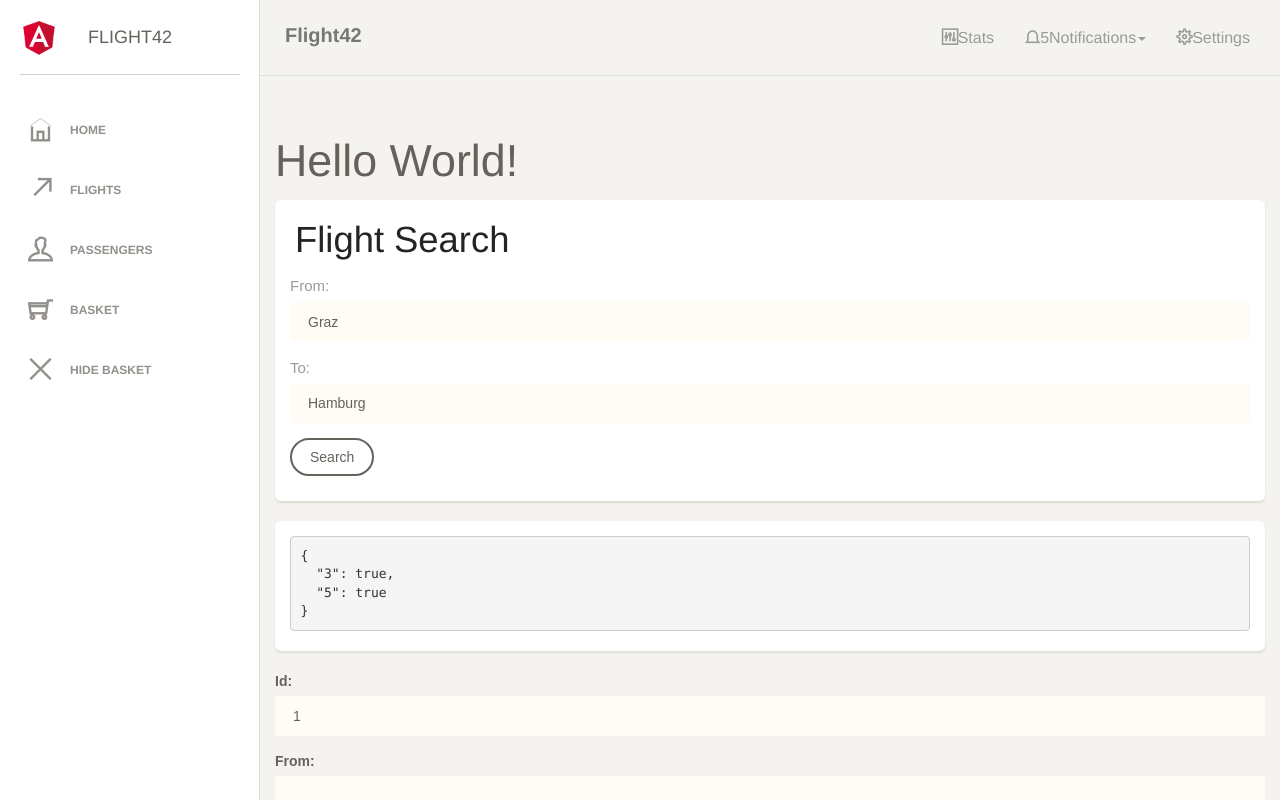
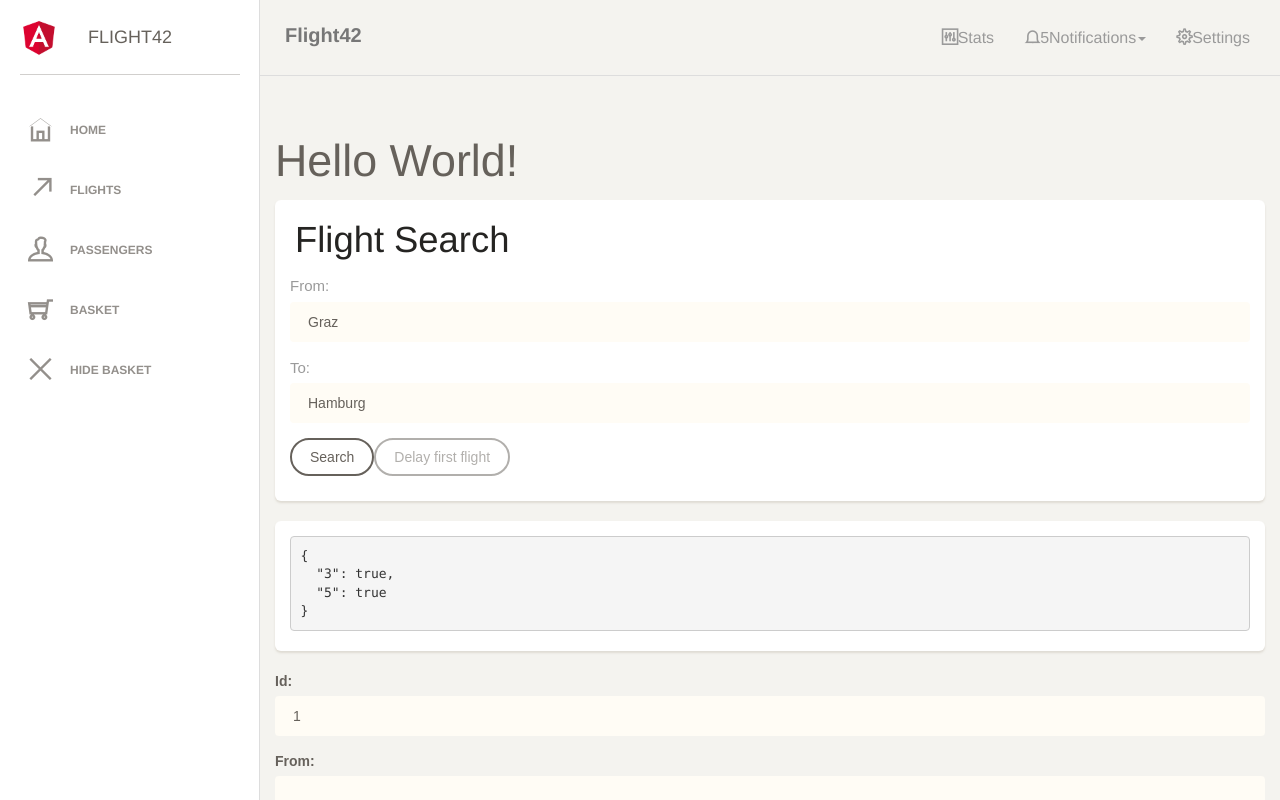
Before and after one commit to L-X-T/unigraz-essentials, an Angular app: page / in a window 1280 px wide. Built offline with nearby package versions, Linux system fonts and the light colour scheme; a web font is replaced by a local one.

Commit message:
Delay first flight to demonstrate ngOnChanges

```diff
--- a/src/app/flight-booking/flight-card/flight-card.component.ts
+++ b/src/app/flight-booking/flight-card/flight-card.component.ts
@@ -8,7 +8,7 @@ import { Flight } from '../../entities/flight';
   styleUrls: ['./flight-card.component.css']
 })
 export class FlightCardComponent implements OnInit, OnChanges {
-  debug = false;
+  debug = true;
 
   @Input() item: Flight;
   @Input() selected: boolean;
@@ -17,7 +17,7 @@ export class FlightCardComponent implements OnInit, OnChanges {
 
   ngOnChanges(): void {
     if (this.debug) {
-      console.warn('[FlightCardComponent - OnChanges()]');
+      console.warn('[FlightCardComponent - ngOnChanges()]');
       console.log(this.item);
       console.log('selected: ' + this.selected);
     }
--- a/src/app/flight-booking/flight-edit/flight-edit.component.ts
+++ b/src/app/flight-booking/flight-edit/flight-edit.component.ts
@@ -1,4 +1,4 @@
-import { Component, Input, OnChanges, OnInit } from '@angular/core';
+import { Component, Input, OnChanges, OnDestroy, OnInit, SimpleChanges } from '@angular/core';
 import { FormBuilder, FormGroup, Validators } from '@angular/forms';
 import { FlightService } from '../flight-search/flight.service';
 import { Flight } from '../../entities/flight';
@@ -9,7 +9,7 @@ import { validateCity } from '../shared/validation/city-validator';
   templateUrl: './flight-edit.component.html',
   styleUrls: ['./flight-edit.component.css']
 })
-export class FlightEditComponent implements OnChanges, OnInit {
+export class FlightEditComponent implements OnChanges, OnInit, OnDestroy {
   @Input() flight: Flight;
 
   editForm: FormGroup;
@@ -18,19 +18,28 @@ export class FlightEditComponent implements OnChanges, OnInit {
 
   constructor(private fb: FormBuilder, private flightService: FlightService) {}
 
-  ngOnChanges(): void {
+  ngOnChanges(changes: SimpleChanges): void {
+    console.warn('[FlightEditComponent] Changes!');
+    console.log(changes);
+
     if (this.editForm && this.flight) {
       this.editForm.patchValue(this.flight);
     }
   }
 
   ngOnInit(): void {
+    console.warn('[FlightEditComponent] Good morning!');
+
     this.editForm = this.fb.group({
       id: [1, [Validators.required]],
       from: ['', [Validators.required, Validators.minLength(3), Validators.maxLength(15), validateCity]],
       to: ['', [Validators.required, Validators.minLength(3), Validators.maxLength(15), validateCity]],
       date: ['', [Validators.required, Validators.minLength(33), Validators.maxLength(33)]]
     });
+  }
+
+  ngOnDestroy(): void {
+    console.warn('[FlightEditComponent] Bye bye!');
   }
 
   save(): void {
--- a/src/app/flight-booking/flight-search/flight-search.component.html
+++ b/src/app/flight-booking/flight-search/flight-search.component.html
@@ -37,10 +37,9 @@
       </flight-validation-errors>
 
       <div class="form-group">
-        <button
-          [disabled]="!to || !from || form.invalid"
-          (click)="search()"
-          class="btn btn-default">Search</button>
+        <button [disabled]="!to || !from || form.invalid" (click)="search()" class="btn btn-default">Search</button>
+
+        <button [disabled]="flights.length === 0" (click)="delayFirstFlight()" class="btn btn-default">Delay first flight</button>
       </div>
     </form>
   </div>
--- a/src/app/flight-booking/flight-search/flight-search.component.ts
+++ b/src/app/flight-booking/flight-search/flight-search.component.ts
@@ -50,4 +50,19 @@ export class FlightSearchComponent {
       }
     });
   }*/
+
+  delayFirstFlight(): void {
+    if (this.flights.length > 0) {
+      const ONE_MINUTE = 1000 * 60;
+      const firstFlight = this.flights[0];
+      const date = new Date(firstFlight.date);
+      const newDate = new Date(date.getTime() + 15 * ONE_MINUTE);
+
+      // mutable update
+      firstFlight.date = newDate.toISOString();
+
+      // immutable update
+      // this.flights[0] = { ...firstFlight, date: newDate.toISOString() };
+    }
+  }
 }
```
